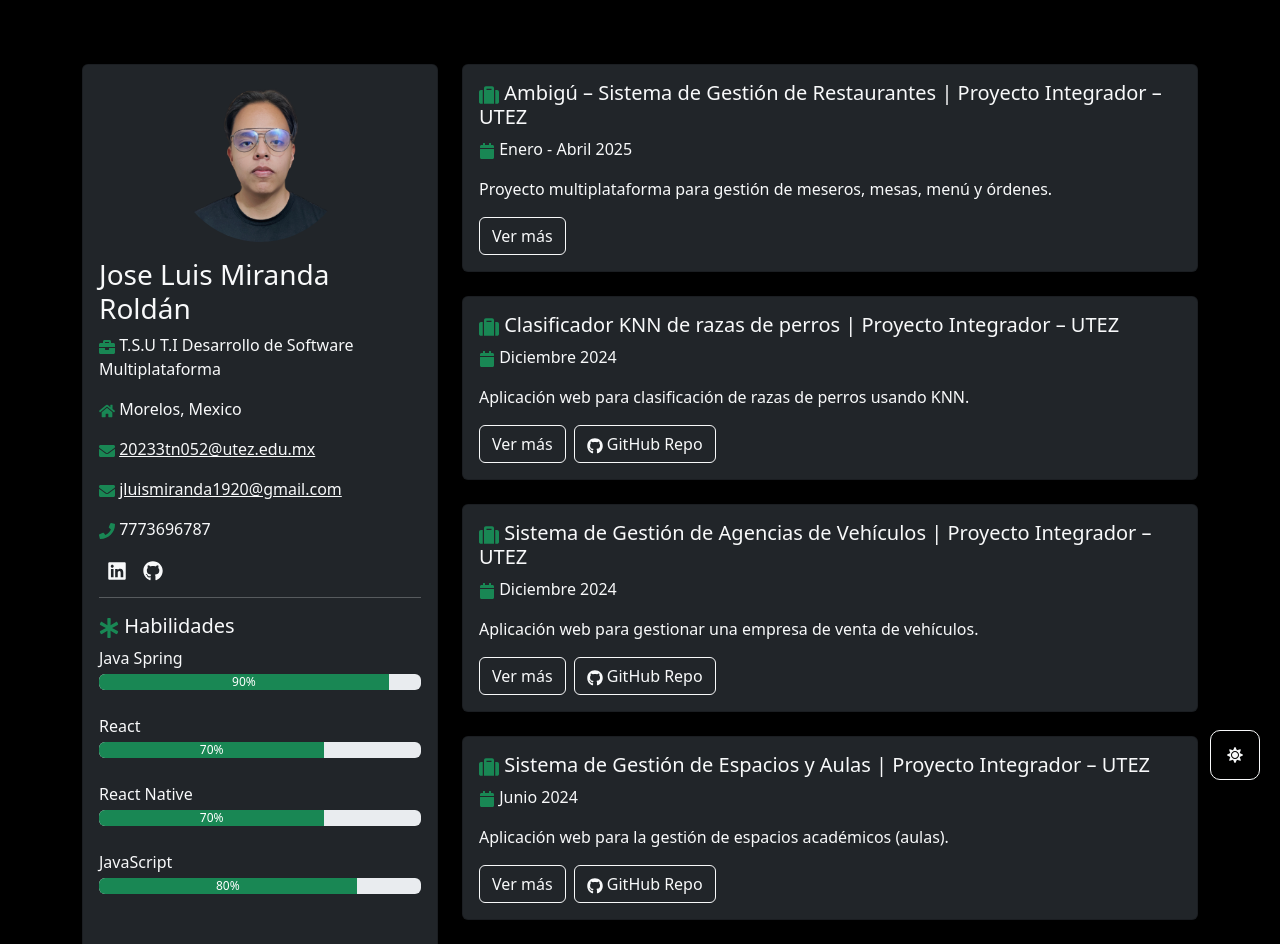
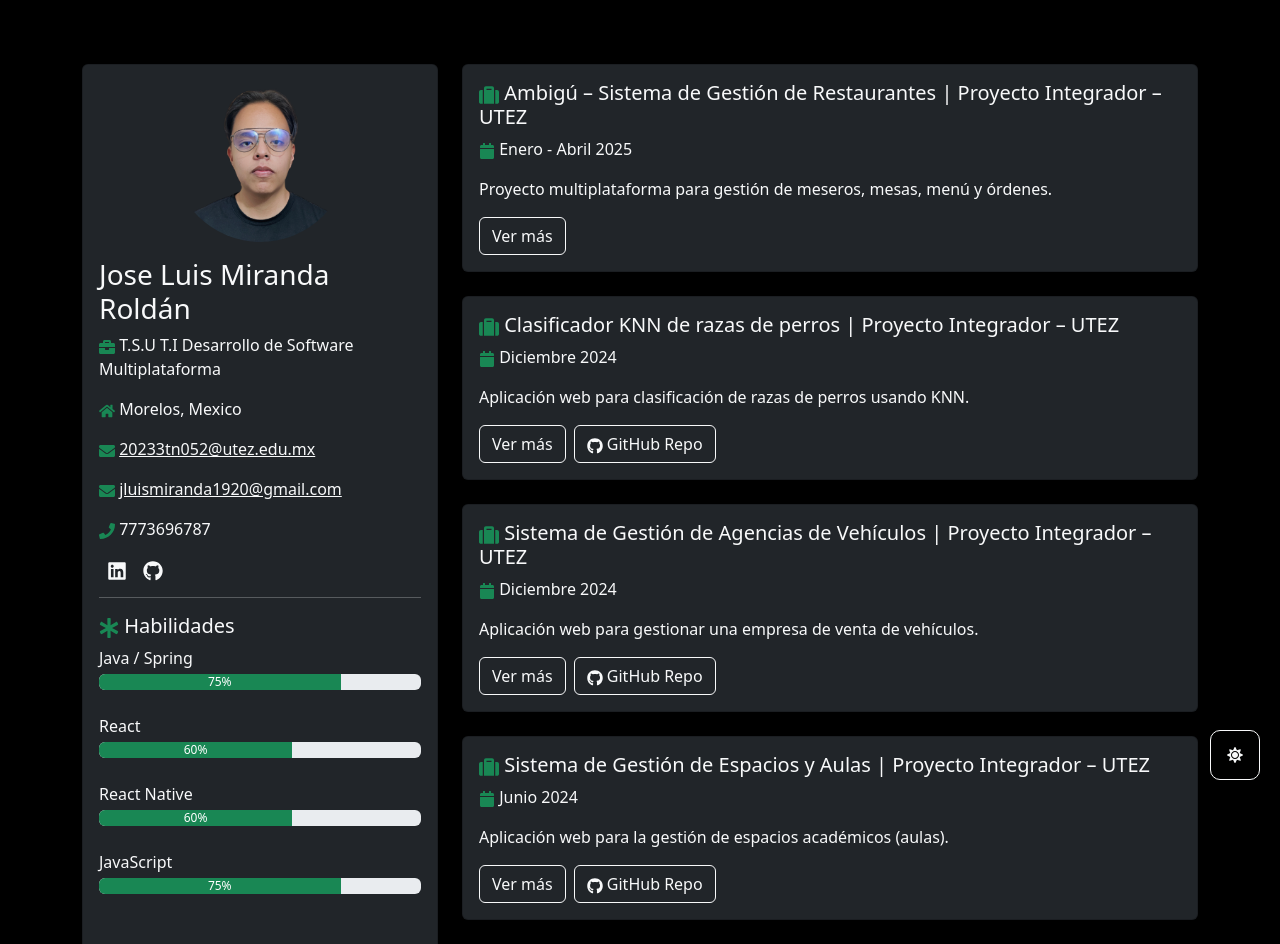
Before and after one commit to JoseLuisMirRo/portafolio-jlmr, a React (Vite) app: page / in a window 1280 px wide. Shown: the top 944 px of the page. Built offline with nearby package versions, Linux system fonts and the light colour scheme.

Commit message:
[UPDATE] ProfileCard -> Knowledges

```diff
--- a/src/components/ProfileCard.jsx
+++ b/src/components/ProfileCard.jsx
@@ -22,20 +22,20 @@ const ProfileCard = ({ isDarkMode }) => (
       <hr />
       <h5><FaAsterisk className="text-success" /> Habilidades</h5>
       <div className="mb-4">
-        <p className="mb-1">Java Spring</p>
-        <ProgressBar now={90} label="90%" variant="success" />
+        <p className="mb-1">Java / Spring</p>
+        <ProgressBar now={75} label="75%" variant="success" />
       </div>
       <div className="mb-4">
         <p className="mb-1">React</p>
-        <ProgressBar now={70} label="70%" variant="success" />
+        <ProgressBar now={60} label="60%" variant="success" />
       </div>
       <div className="mb-4">
         <p className="mb-1">React Native</p>
-        <ProgressBar now={70} label="70%" variant="success" />
+        <ProgressBar now={60} label="60%" variant="success" />
       </div>
       <div className="mb-4">
         <p className="mb-1">JavaScript</p>
-        <ProgressBar now={80} label="80%" variant="success" />
+        <ProgressBar now={75} label="75%" variant="success" />
       </div>
       <br />
       <h5><FaGlobe className="text-success" /> Idiomas</h5>
```
